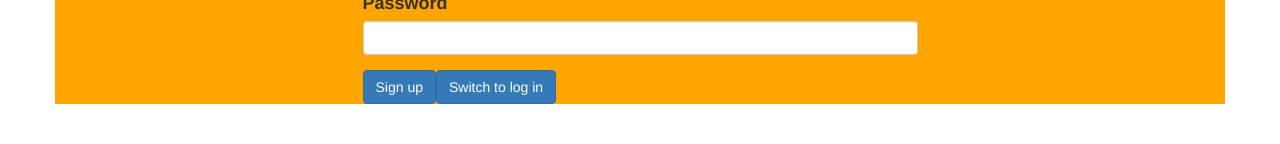
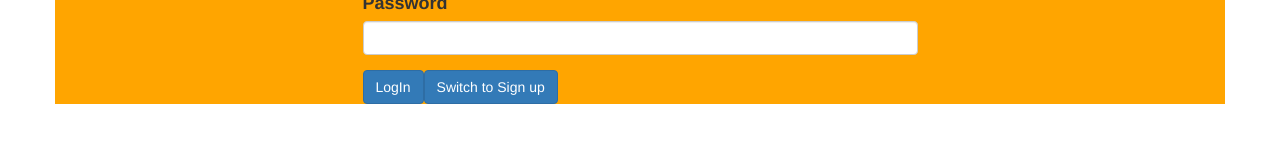
Before and after one commit to elprs/RecipeLibrary, an Angular app: page /auth in a window 1280 px wide. Shown: the part 156-300 px from the top of the page. Built offline with nearby package versions, Linux system fonts and the light colour scheme.

Commit message:
Switch between auth modes

```diff
--- a/src/app/auth/auth.component.html
+++ b/src/app/auth/auth.component.html
@@ -11,8 +11,8 @@
     <input type="password" id="password" class="form-control">
   </div>
   <div>
-    <button class="btn btn-primary">Sign up</button>
-    <button class="btn btn-primary">Switch to log in</button>
+    <button class="btn btn-primary" type="submit">{{isLoginMode ? 'LogIn' : 'Sign up'}}</button>
+    <button class="btn btn-primary" type="button" (click)="onSwitchMode()">Switch to {{isLoginMode ? 'Sign up' : 'LogIn'}}</button>
   </div>
 </form>
   </div>
--- a/src/app/auth/auth.component.ts
+++ b/src/app/auth/auth.component.ts
@@ -5,4 +5,10 @@
   templateUrl: './auth.component.html'
 })
 
-export class AuthComponent{}
+export class AuthComponent{
+  isLoginMode = true;
+
+  onSwitchMode(){
+    this.isLoginMode = !this.isLoginMode;
+  }
+}
```
